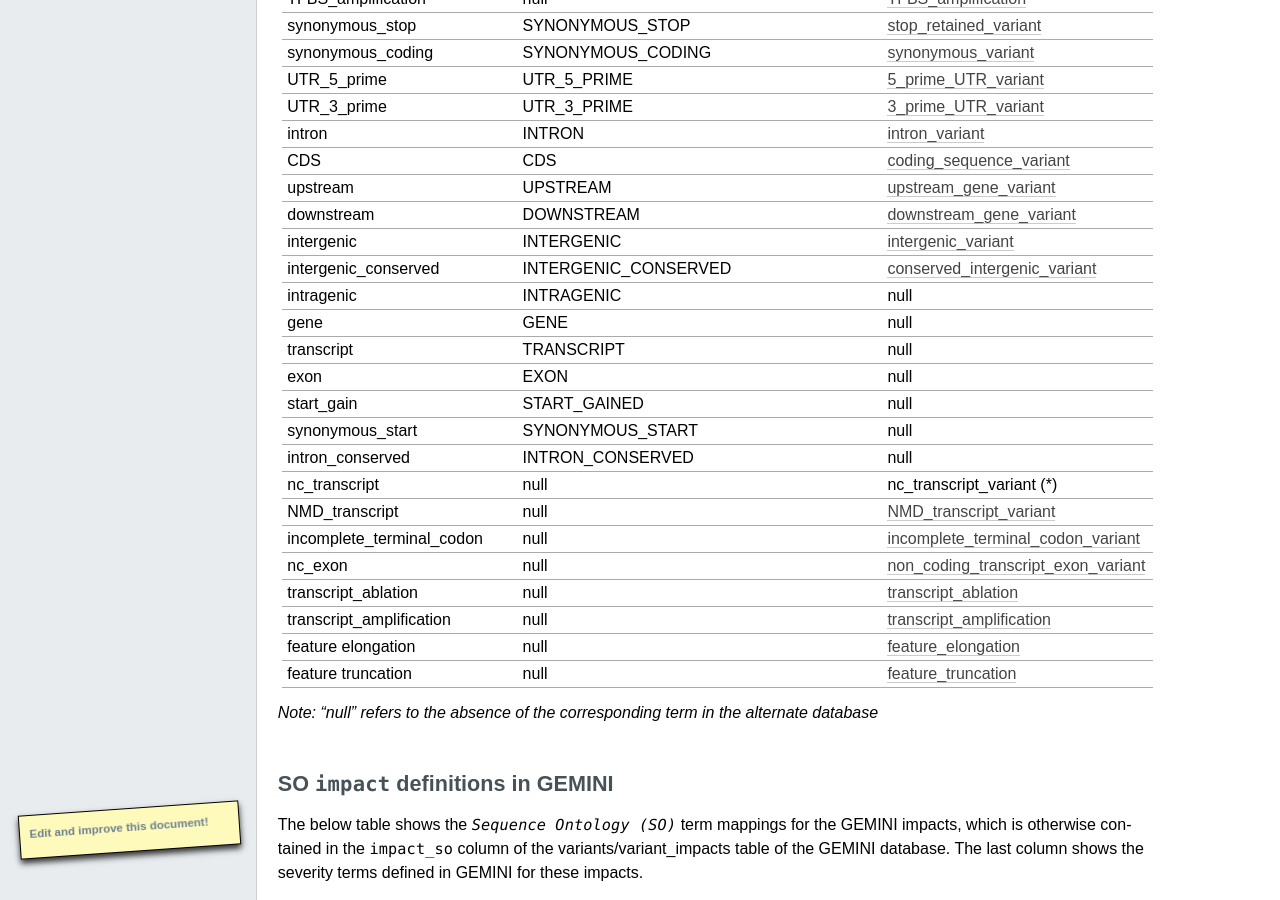
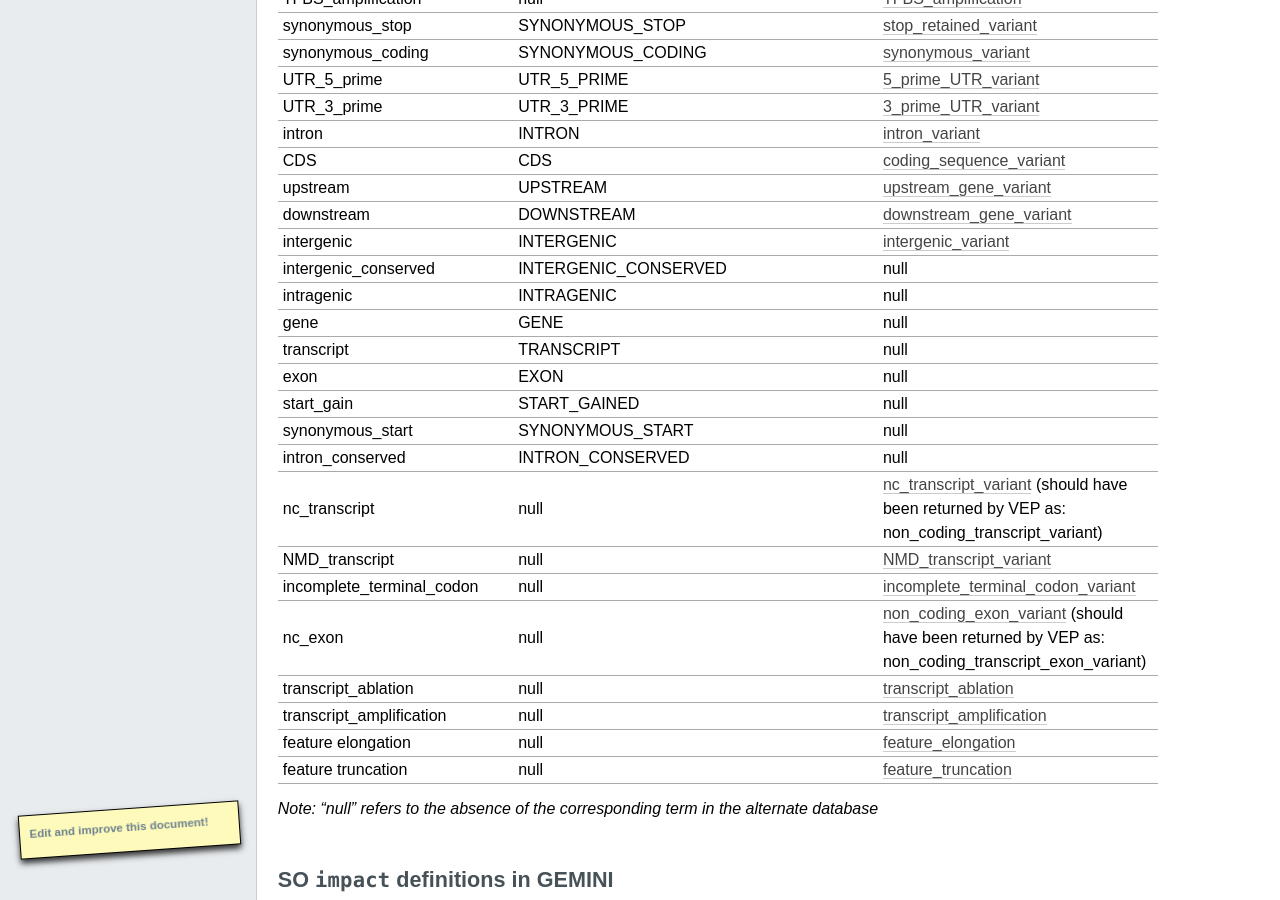
Before and after one commit to arq5x/gemini, a Sphinx documentation site: the page built from docs/content/functional_annotation.rst, in a window 1280 px wide and 900 px high, scrolled down 4467 px. Built offline with Sphinx 7.4.7, drawn with Linux system fonts in a browser that asks for light colours; formulas are drawn with MathJax 3; pages that are not in the unit, such as notebooks, are missing from menus; comment, search, counter and statistics services are not loaded; the version number is read from the project's files by our own code; some of the changed text lies outside the part shown.

Commit message:
edit doc

```diff
--- a/docs/content/functional_annotation.rst
+++ b/docs/content/functional_annotation.rst
@@ -225,7 +225,7 @@
 The table below shows the alternate `GEMINI` terms used for `snpEff/VEP`.
 
 =============================================       ===================================    =================================================
-Gemini terms                                        snpEff terms                           VEP terms
+Gemini terms                                        snpEff terms                           VEP terms (uses SO by default)
 =============================================       ===================================    =================================================
 splice_acceptor                                     SPLICE_SITE_ACCEPTOR                   splice_acceptor_variant_
 splice_donor                                        SPLICE_SITE_DONOR                      splice_donor_variant_
@@ -263,7 +263,7 @@
 upstream                                            UPSTREAM                               upstream_gene_variant_
 downstream                                          DOWNSTREAM                             downstream_gene_variant_
 intergenic                                          INTERGENIC                             intergenic_variant_
-intergenic_conserved                                INTERGENIC_CONSERVED                   conserved_intergenic_variant_
+intergenic_conserved                                INTERGENIC_CONSERVED                   null
 intragenic                                          INTRAGENIC                             null
 gene                                                GENE                                   null
 transcript                                          TRANSCRIPT                             null
@@ -271,10 +271,10 @@
 start_gain                                          START_GAINED                           null
 synonymous_start                                    SYNONYMOUS_START                       null
 intron_conserved                                    INTRON_CONSERVED                       null
-nc_transcript                                       null                                   nc_transcript_variant (*)
+nc_transcript                                       null                                   nc_transcript_variant_ (should have been returned by VEP as: non_coding_transcript_variant)
 NMD_transcript                                      null                                   NMD_transcript_variant_
 incomplete_terminal_codon                           null                                   incomplete_terminal_codon_variant_
-nc_exon                                             null                                   non_coding_transcript_exon_variant_
+nc_exon                                             null                                   non_coding_exon_variant_ (should have been returned by VEP as: non_coding_transcript_exon_variant)
 transcript_ablation                                 null                                   transcript_ablation_
 transcript_amplification                            null                                   transcript_amplification_
 feature elongation                                  null                                   feature_elongation_
@@ -397,3 +397,4 @@
 .. _transcript_amplification: http://sequenceontology.org/browser/current_svn/term/SO:0001889
 .. _transcript_variant: http://sequenceontology.org/browser/current_svn/term/SO:0001576
 .. _upstream_gene_variant: http://sequenceontology.org/browser/current_svn/term/SO:0001631
+.. _nc_transcript_variant: http://www.sequenceontology.org/browser/current_svn/term/SO:0001619
```
Also changed, not shown: other parts of docs/content/functional_annotation.rst (+3 -3 lines).
